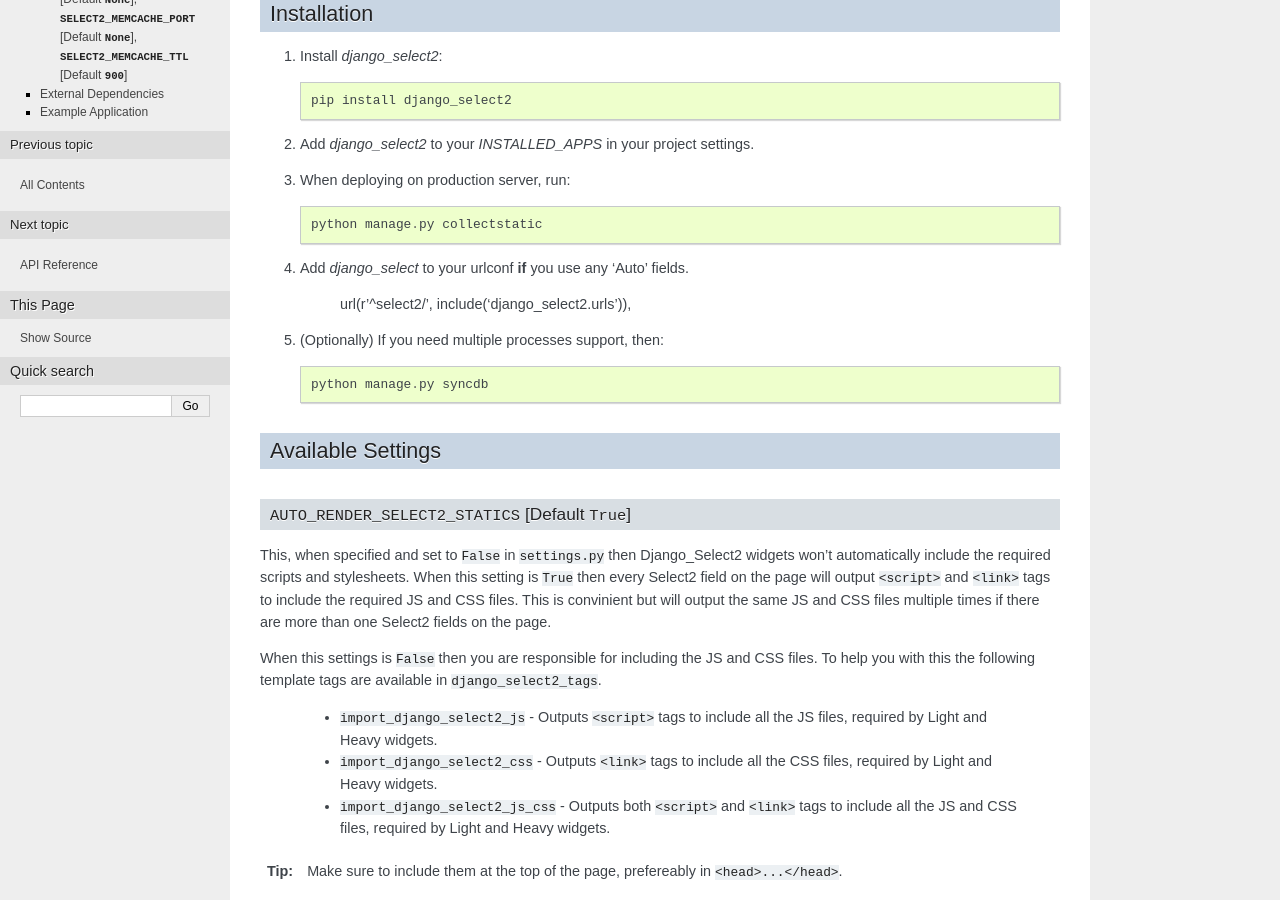
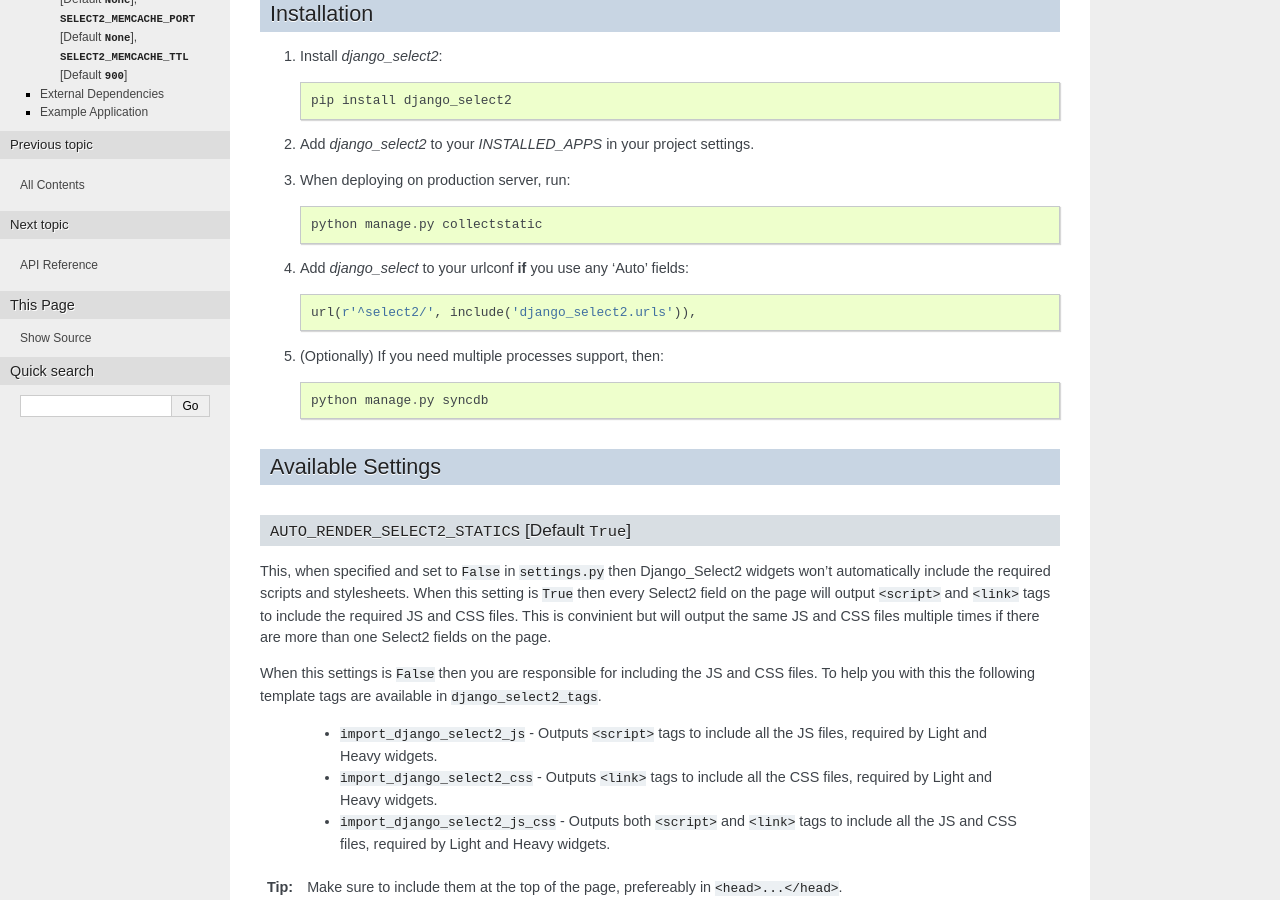
Before and after one commit to commitking00/Vacasa, a Sphinx documentation site: the page built from docs/get_started.rst, in a window 1280 px wide and 900 px high, scrolled down 305 px. Built offline with Sphinx 7.4.7, drawn with Linux system fonts in a browser that asks for light colours.

```diff
--- a/docs/get_started.rst
+++ b/docs/get_started.rst
@@ -21,7 +21,7 @@ Installation
 
         python manage.py collectstatic
 
-4. Add `django_select` to your urlconf **if** you use any 'Auto' fields.
+4. Add `django_select` to your urlconf **if** you use any 'Auto' fields::
 
         url(r'^select2/', include('django_select2.urls')),
 
```
